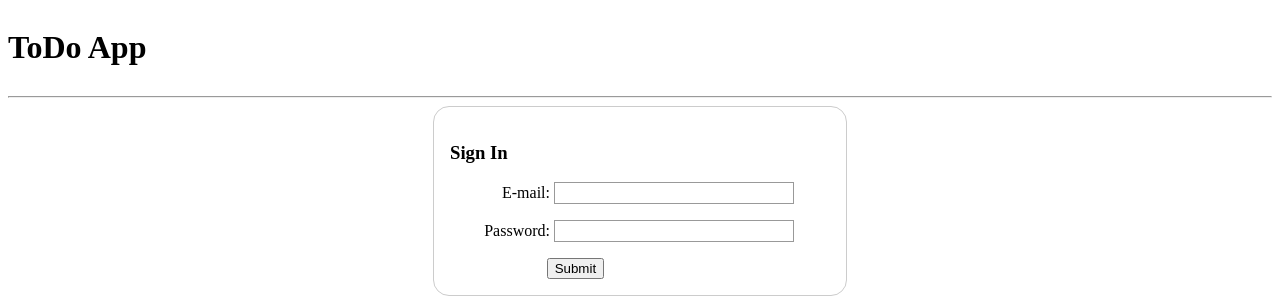
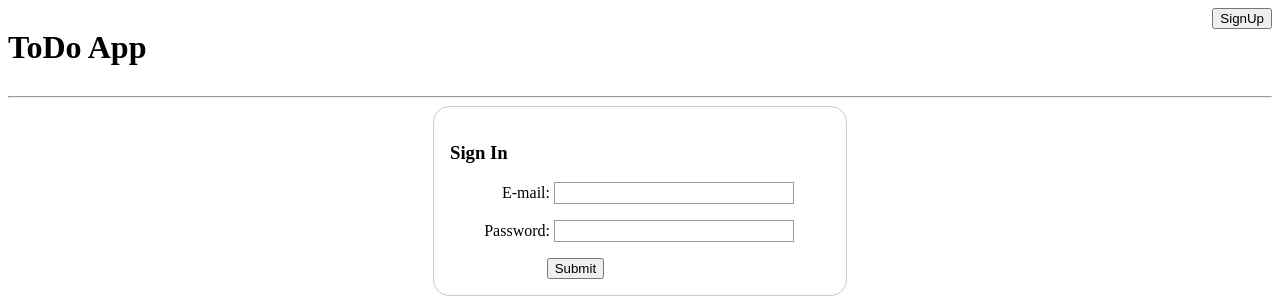
Before and after one commit to saumya-singh/ToDo-App, a Flask app: page /login/ in a window 1280 px wide. Shown: the top 300 px of the page. Run offline with Flask 2, Linux system fonts and the light colour scheme; parts of the project's set-up code (start-up, migrations or seed data) failed here and were passed over; some libraries are stand-ins or nearby versions.

Commit message:
added a SignUp button for redirection

```diff
--- a/templates/login.html
+++ b/templates/login.html
@@ -9,6 +9,9 @@
   <body>
     <header>
       <h1>ToDo App</h1>
+      <div class="button">
+        <button id = "signupButton" onclick = "signup()" type="button">SignUp</button>
+      </div>
     </header><hr>
     <div class = "collectData">
       <h3>Sign In</h3>
```
